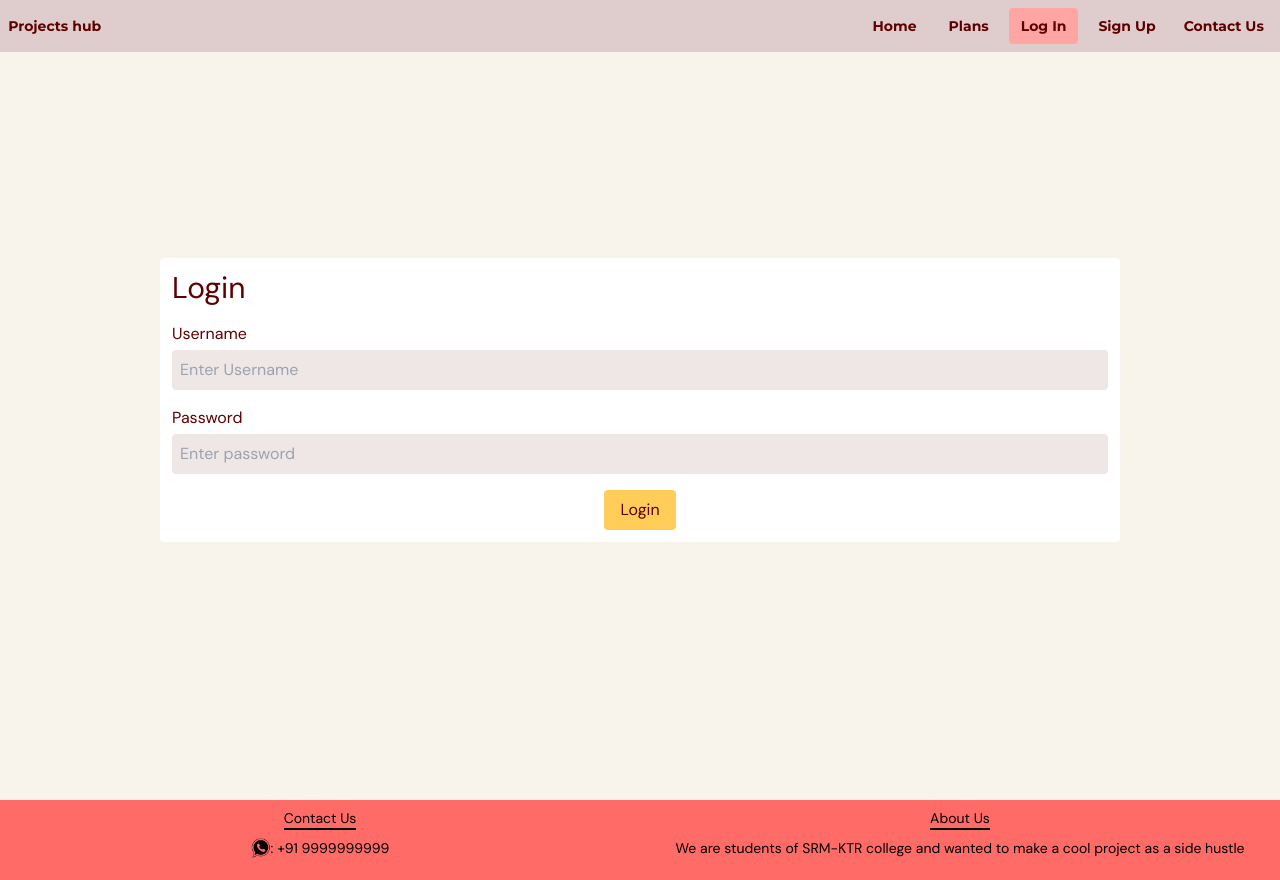
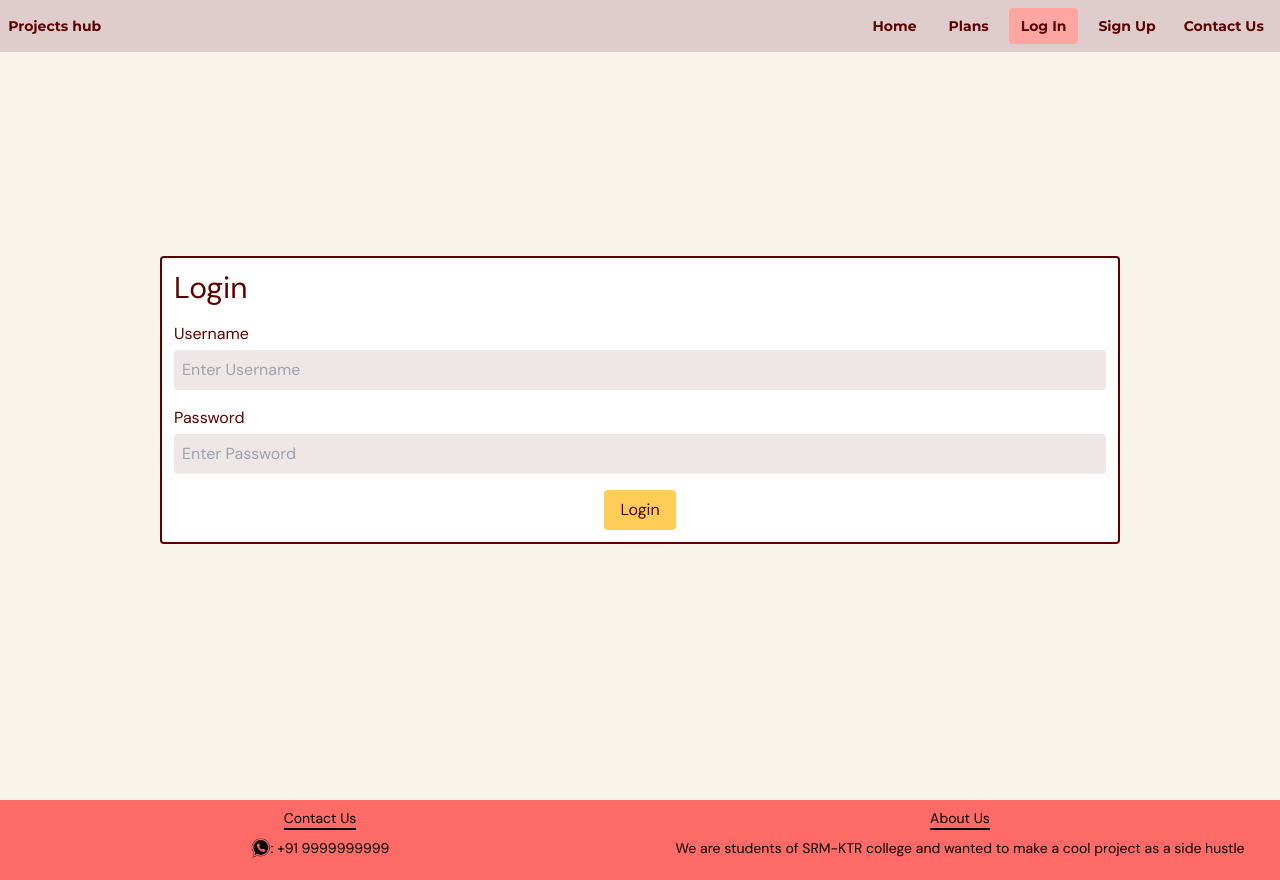
Before and after one commit to Ayush-Singh24/ProjectsHub, a Next.js app: page /login in a window 1280 px wide. Built offline with nearby package versions, Linux system fonts and the light colour scheme.

Commit message:
added InputBox component

```diff
--- a/src/pages/components/Button.tsx
+++ b/src/pages/components/Button.tsx
@@ -2,16 +2,16 @@ interface ButtonProps {
   handleClick?: (
     event: React.MouseEvent<HTMLButtonElement, MouseEvent>
   ) => void;
-  buttonType?: "submit" | "button" | "reset" | undefined;
+  type?: "submit" | "button" | "reset" | undefined;
   text: string;
 }
 
-export default function Button({ handleClick, buttonType, text }: ButtonProps) {
+export default function Button({ handleClick, type, text }: ButtonProps) {
   return (
     <button
       className="self-center px-4 py-2 font-medium transition-all rounded bg-secondary-400 hover:scale-105 hover:bg-secondary-500 active:scale-100"
       onClick={handleClick}
-      type={buttonType}
+      type={type}
     >
       {text}
     </button>
--- /dev/null
+++ b/src/pages/components/InputBox.tsx
@@ -0,0 +1,26 @@
+interface InputBoxProps {
+  type: string;
+  name: string;
+  value: string;
+  onChange: (event: React.ChangeEvent<HTMLInputElement>) => void;
+}
+
+export default function InputBox({
+  type,
+  name,
+  value,
+  onChange,
+}: InputBoxProps) {
+  return (
+    <div className="flex flex-col gap-1">
+      <h3>{name}</h3>
+      <input
+        type={type}
+        className="p-2 rounded focus:outline-none bg-gray-50"
+        placeholder={`Enter ${name}`}
+        onChange={onChange}
+        required
+      />
+    </div>
+  );
+}
--- a/src/pages/index.tsx
+++ b/src/pages/index.tsx
@@ -29,7 +29,7 @@ export default function Home() {
             handleClick={(
               event: React.MouseEvent<HTMLButtonElement, MouseEvent>
             ) => router.push("/plans")}
-            buttonType="button"
+            type="button"
             text="Buy Now!"
           />
         </div>
--- a/src/pages/login.tsx
+++ b/src/pages/login.tsx
@@ -1,8 +1,13 @@
 import { useRouter } from "next/router";
 import Button from "./components/Button";
+import InputBox from "./components/InputBox";
+import { ChangeEvent, useEffect, useState } from "react";
 
 export default function Login() {
   const router = useRouter();
+
+  const [username, setUsername] = useState<string>("");
+  const [password, setPassword] = useState<string>("");
 
   const handleLogin = (event: React.FormEvent<HTMLFormElement>) => {
     event.preventDefault();
@@ -11,28 +16,30 @@ export default function Login() {
 
   return (
     <section className="bg-gray-20 max-w-[1550px] flex justify-center items-center h-full mx-auto">
-      <form action="submit" className="w-3/4" onSubmit={handleLogin}>
+      <form
+        action="submit"
+        className="w-3/4 border-2 border-gray-500 rounded"
+        onSubmit={handleLogin}
+      >
         <div className="flex flex-col gap-4 p-3 bg-white rounded">
           <h2 className="text-3xl">Login</h2>
-          <div className="flex flex-col gap-1">
-            <h3>Username</h3>
-            <input
-              type="text"
-              className="p-2 rounded focus:outline-none bg-gray-50"
-              placeholder="Enter Username"
-              required
-            />
-          </div>
-          <div className="flex flex-col gap-1">
-            <h3>Password</h3>
-            <input
-              type="password"
-              className="p-2 rounded focus:outline-none bg-gray-50"
-              placeholder="Enter password"
-              required
-            />
-          </div>
-          <Button text="Login" buttonType="submit" />
+          <InputBox
+            name="Username"
+            type="text"
+            value={username}
+            onChange={(event: React.ChangeEvent<HTMLInputElement>) => {
+              setUsername(event.target.value);
+            }}
+          />
+          <InputBox
+            name="Password"
+            type="password"
+            value={password}
+            onChange={(event: React.ChangeEvent<HTMLInputElement>) =>
+              setPassword(event.target.value)
+            }
+          />
+          <Button text="Login" type="submit" />
         </div>
       </form>
     </section>
```
